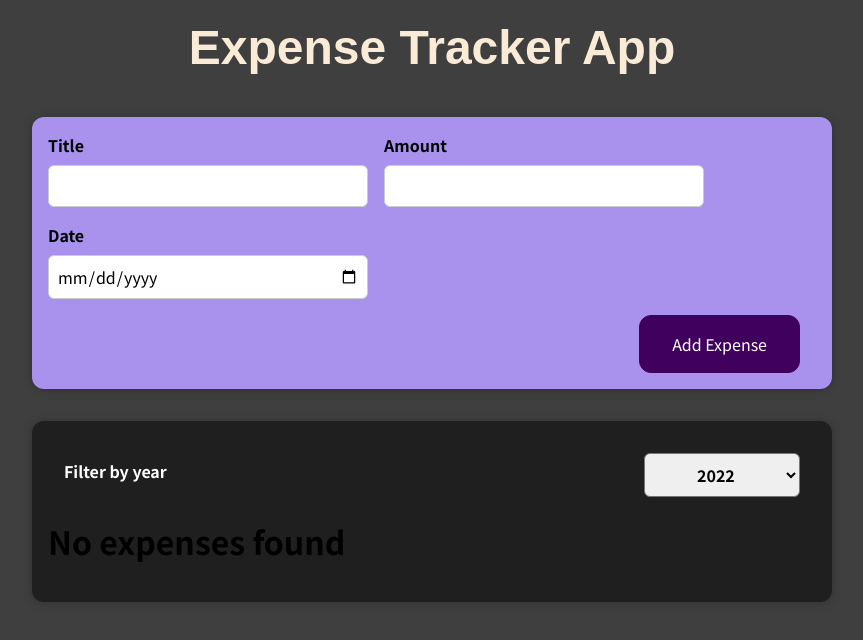
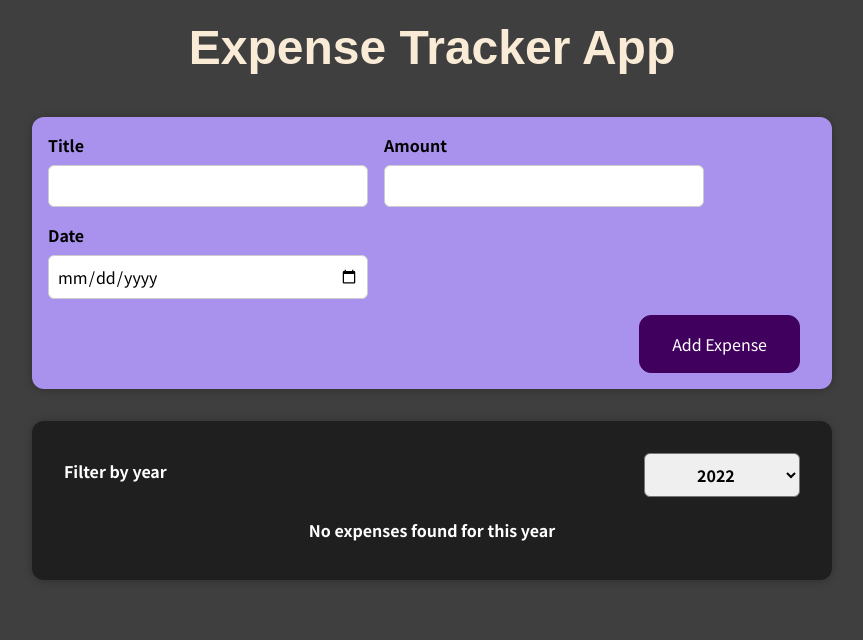
Before and after one commit to tejaspradhan/Expense-Tracker-App, a React (Create React App) app: page / in a window 1280 px wide. Shown: the top 640 px of the page, without its empty margins (208-1071 px from the left). Built offline with nearby package versions, Linux system fonts and the light colour scheme.

Commit message:
added css for no expenses found

```diff
--- a/src/components/Expenses/Expenses.css
+++ b/src/components/Expenses/Expenses.css
@@ -5,3 +5,8 @@
   width: 50rem;
   max-width: 95%;
 }
+
+.expenses-list__fallback {
+  color: white;
+  text-align: center;
+}
--- a/src/components/Expenses/Expenses.js
+++ b/src/components/Expenses/Expenses.js
@@ -13,7 +13,9 @@ function Expenses(props) {
     return expense.date.getFullYear().toString() === filterYear;
   });
 
-  let expenseList = <h1>No expenses found</h1>;
+  let expenseList = (
+    <h4 className="expenses-list__fallback">No expenses found for this year</h4>
+  );
 
   if (filteredExpenses.length > 0) {
     expenseList = filteredExpenses.map((item) => {
```
